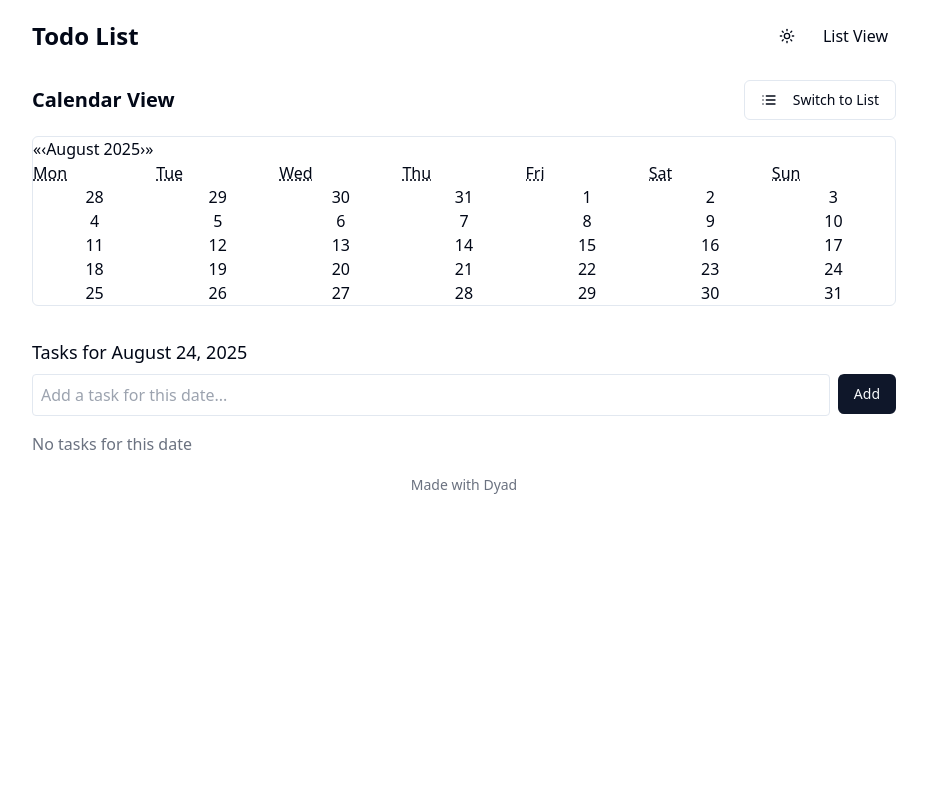
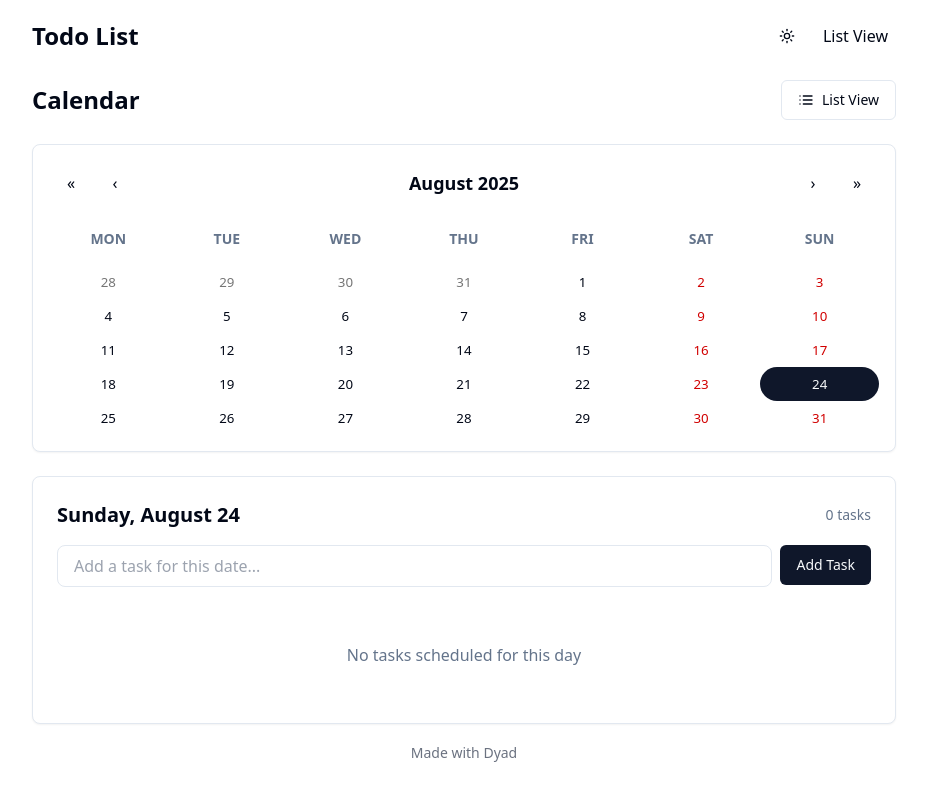
Before and after one commit to dainikkahaniyan-gif/crystal-ocelot-roll, a React (Vite) app: page / in a window 1280 px wide. Both pictures are taken after a click on the button "Calendar View". Shown: the whole page, without its empty margins (176-1103 px from the left). Built offline with nearby package versions, Linux system fonts and the light colour scheme.

Commit message:
[dyad] Completely redesigned calendar with improved styling and layout - wrote 3 file(s)

```diff
--- a/src/components/CalendarView.tsx
+++ b/src/components/CalendarView.tsx
@@ -6,6 +6,8 @@ import { format, isSameDay } from "date-fns";
 import { TodoItem } from "./TodoItem";
 import { Button } from "@/components/ui/button";
 import { List } from "lucide-react";
+import "react-calendar/dist/Calendar.css";
+import "@/styles/calendar.css";
 
 type ValuePiece = Date | null;
 type Value = ValuePiece | [ValuePiece, ValuePiece];
@@ -40,56 +42,70 @@ export const CalendarView = ({
   );
 
   return (
-    <div className="flex flex-col gap-4">
+    <div className="flex flex-col gap-6">
       <div className="flex justify-between items-center">
-        <h2 className="text-xl font-semibold">Calendar View</h2>
-        <Button variant="outline" onClick={onSwitchView}>
-          <List className="mr-2 h-4 w-4" /> Switch to List
+        <h2 className="text-2xl font-bold">Calendar</h2>
+        <Button variant="outline" onClick={onSwitchView} className="gap-2">
+          <List className="h-4 w-4" /> List View
         </Button>
       </div>
 
+      <div className="bg-card rounded-lg border p-4 shadow-sm">
         <Calendar
           onChange={setDate}
           value={date}
-        className="rounded-md border"
+          className="w-full border-none"
           tileClassName={({ date, view }) =>
             view === 'month' && todos.some(todo => isSameDay(todo.date, date))
-            ? 'bg-blue-100 dark:bg-blue-900'
-            : null
+              ? 'has-todo'
+              : ''
           }
         />
+      </div>
 
       {date instanceof Date && (
-        <div className="mt-4">
-          <h3 className="text-lg font-medium mb-2">
-            Tasks for {format(date, 'MMMM d, yyyy')}
+        <div className="bg-card rounded-lg border p-6 shadow-sm">
+          <div className="flex justify-between items-center mb-4">
+            <h3 className="text-xl font-semibold">
+              {format(date, 'EEEE, MMMM d')}
             </h3>
-          <div className="flex gap-2 mb-4">
+            <span className="text-sm text-muted-foreground">
+              {todosForSelectedDate.length} {todosForSelectedDate.length === 1 ? 'task' : 'tasks'}
+            </span>
+          </div>
+
+          <div className="flex gap-2 mb-6">
             <input
               type="text"
               value={newTodoText}
               onChange={(e) => setNewTodoText(e.target.value)}
               placeholder="Add a task for this date..."
-              className="flex-1 p-2 border rounded"
+              className="flex-1 px-4 py-2 border rounded-lg focus:ring-2 focus:ring-primary focus:border-transparent"
               onKeyDown={(e) => e.key === 'Enter' && handleAddTodo()}
             />
-            <Button onClick={handleAddTodo}>Add</Button>
+            <Button onClick={handleAddTodo} className="px-4">
+              Add Task
+            </Button>
           </div>
+
           {todosForSelectedDate.length > 0 ? (
-            <div className="space-y-2">
+            <div className="space-y-3">
               {todosForSelectedDate.map(todo => (
                 <TodoItem
                   key={todo.id}
                   id={todo.id}
                   text={todo.text}
                   completed={todo.completed}
+                  date={todo.date}
                   onToggle={onToggle}
                   onDelete={onDelete}
                 />
               ))}
             </div>
           ) : (
-            <p className="text-gray-500">No tasks for this date</p>
+            <div className="text-center py-8 text-muted-foreground">
+              No tasks scheduled for this day
+            </div>
           )}
         </div>
       )}
--- a/src/components/TodoItem.tsx
+++ b/src/components/TodoItem.tsx
@@ -16,20 +16,21 @@ interface TodoItemProps {
 
 export const TodoItem = ({ id, text, completed, date, onToggle, onDelete }: TodoItemProps) => {
   return (
-    <div className="flex items-center justify-between p-4 border rounded-lg mb-2">
-      <div className="flex items-center space-x-2">
+    <div className="flex items-center justify-between p-4 bg-background rounded-lg border hover:bg-accent/50 transition-colors">
+      <div className="flex items-center space-x-3 flex-1 min-w-0">
         <Checkbox
           checked={completed}
           onCheckedChange={() => onToggle(id)}
+          className="h-5 w-5 rounded-full"
         />
-        <div>
-          <span className={completed ? "line-through text-gray-500" : ""}>
+        <div className="flex-1 min-w-0">
+          <p className={`text-sm font-medium truncate ${completed ? "line-through text-muted-foreground" : "text-foreground"}`}>
             {text}
-          </span>
+          </p>
           {date && (
-            <div className="text-xs text-gray-500">
-              {format(date, 'MMM d, yyyy')}
-            </div>
+            <p className="text-xs text-muted-foreground">
+              {format(date, 'h:mm a')}
+            </p>
           )}
         </div>
       </div>
@@ -37,6 +38,7 @@ export const TodoItem = ({ id, text, completed, date, onToggle, onDelete }: Todo
         variant="ghost"
         size="sm"
         onClick={() => onDelete(id)}
+        className="text-muted-foreground hover:text-destructive"
       >
         <Trash2 className="h-4 w-4" />
       </Button>
--- /dev/null
+++ b/src/styles/calendar.css
@@ -0,0 +1,57 @@
+.react-calendar {
+  @apply w-full border-none bg-transparent font-sans;
+}
+
+.react-calendar__navigation {
+  @apply flex items-center mb-4;
+}
+
+.react-calendar__navigation__label {
+  @apply text-lg font-semibold text-foreground;
+}
+
+.react-calendar__navigation__arrow {
+  @apply text-foreground bg-transparent p-2 rounded-full hover:bg-accent;
+}
+
+.react-calendar__month-view__weekdays {
+  @apply text-sm text-muted-foreground mb-2;
+}
+
+.react-calendar__month-view__weekdays__weekday {
+  @apply text-center py-2;
+}
+
+.react-calendar__month-view__weekdays__weekday abbr {
+  @apply no-underline;
+}
+
+.react-calendar__tile {
+  @apply p-2 rounded-full text-center hover:bg-accent transition-colors;
+}
+
+.react-calendar__tile--now {
+  @apply bg-primary text-primary-foreground font-medium;
+}
+
+.react-calendar__tile--active {
+  @apply bg-primary text-primary-foreground;
+}
+
+.react-calendar__tile--hasActive {
+  @apply bg-primary/10;
+}
+
+.react-calendar__tile--hasActive:enabled:hover,
+.react-calendar__tile--hasActive:enabled:focus {
+  @apply bg-primary/20;
+}
+
+.react-calendar__tile.has-todo {
+  @apply relative;
+}
+
+.react-calendar__tile.has-todo::after {
+  content: '';
+  @apply absolute bottom-1 left-1/2 transform -translate-x-1/2 w-1 h-1 rounded-full bg-primary;
+}
```
Lines whose indentation alone changed are shown as unchanged.
